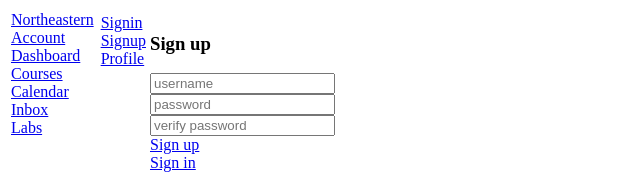
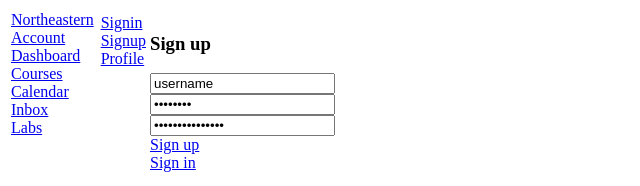
Before and after one commit to wong-bria/kambaz-next-js, a Next.js app: page /account/signup in a window 1280 px wide. Shown: the top 186 px of the page, without its empty margins (0-640 px from the left). Built offline with nearby package versions, Linux system fonts and the light colour scheme.

Commit message:
Updated some things according to rubric

```diff
--- a/app/(kambaz)/account/signin/page.tsx
+++ b/app/(kambaz)/account/signin/page.tsx
@@ -3,8 +3,8 @@
  return (
    <div id="wd-signin-screen">
      <h3>Sign in</h3>
-     <input placeholder="username" className="wd-username" /> <br />
-     <input placeholder="password" type="password" className="wd-password" /> <br />
+     <input defaultValue="username" placeholder="username" className="wd-username" /> <br />
+     <input defaultValue="password" placeholder="password" type="password" className="wd-password" /> <br />
      <Link href="/dashboard" id="wd-signin-btn"> Sign in </Link> <br />
      <Link href="signup" id="wd-signup-link"> Sign up </Link>
    </div>
--- a/app/(kambaz)/account/signup/page.tsx
+++ b/app/(kambaz)/account/signup/page.tsx
@@ -3,9 +3,9 @@
   return (
     <div id="wd-signup-screen">
       <h3>Sign up</h3>
-      <input placeholder="username" className="wd-username" /><br/>
-      <input placeholder="password" type="password" className="wd-password" /><br/>
-      <input placeholder="verify password"
+      <input defaultValue="username" placeholder="username" className="wd-username" /><br/>
+      <input defaultValue="password" placeholder="password" type="password" className="wd-password" /><br/>
+      <input defaultValue="verify password" placeholder="verify password"
              type="password" className="wd-password-verify" /><br/>
       <Link  href="profile" > Sign up </Link><br />
       <Link  href="signin" > Sign in </Link>
--- a/app/labs/page.tsx
+++ b/app/labs/page.tsx
@@ -3,6 +3,7 @@
  return (
    <div id="wd-labs">
      <h1>Labs</h1>
+      <p>Name: Brian Wong Section: 2</p>
      <ul>
        <li>
          <Link href="/labs/lab1" id="wd-lab1-link">
```
Also changed, not shown: app/(kambaz)/courses/[cid]/assignments/[aid]/page.tsx (+5 -4 lines).
